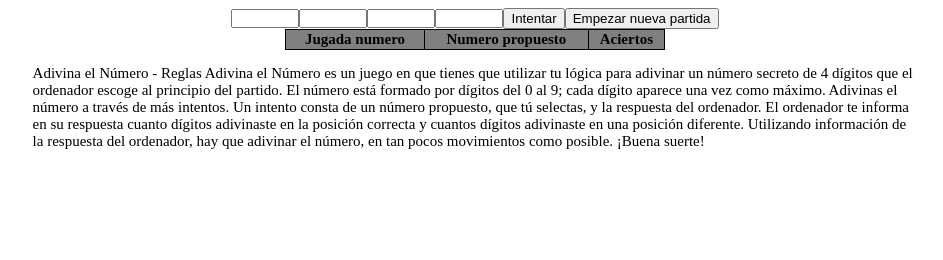
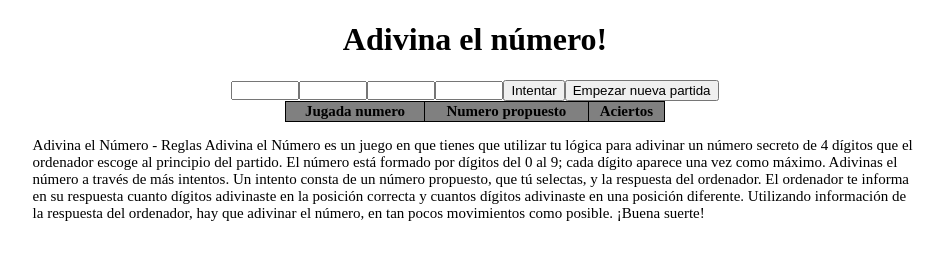
Before and after one commit to marcosfeijoo1997/juego-de-numeros, a plain HTML site: page index.html in a window 1280 px wide. Shown: the whole page, without its empty margins (165-1108 px from the left). Drawn offline with Linux system fonts and the light colour scheme.

Commit message:
3er commit

```diff
--- a/index.css
+++ b/index.css
@@ -4,6 +4,12 @@ body {
    font-size: 15px;
 }
 
+h1 {
+   font-size: xx-large;
+   display: flex;
+   justify-content: center;
+
+}
 .inputContainer {
    align-items: center;
    justify-content: center;
--- a/index.html
+++ b/index.html
@@ -9,9 +9,11 @@
 </head>
 <body>
 
+  <h1>Adivina el número!</h1>
 
 
 <div class="inputContainer">
+
     <input type="number" class="input" oninput="this.value = this.value.slice(0, 1)">
     <input type="number" class="input" oninput="this.value = this.value.slice(0, 1)">
     <input type="number" class="input" oninput="this.value = this.value.slice(0, 1)">
```
